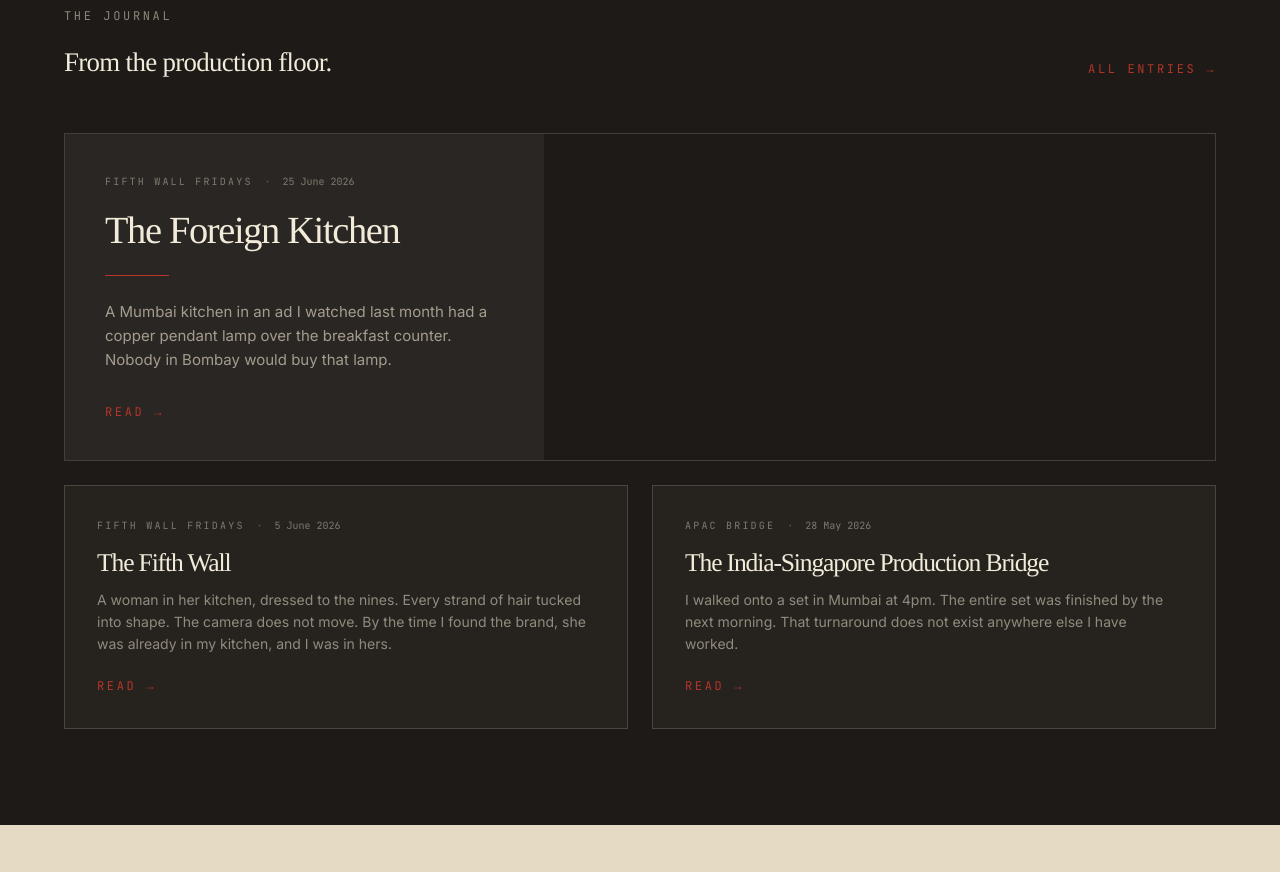
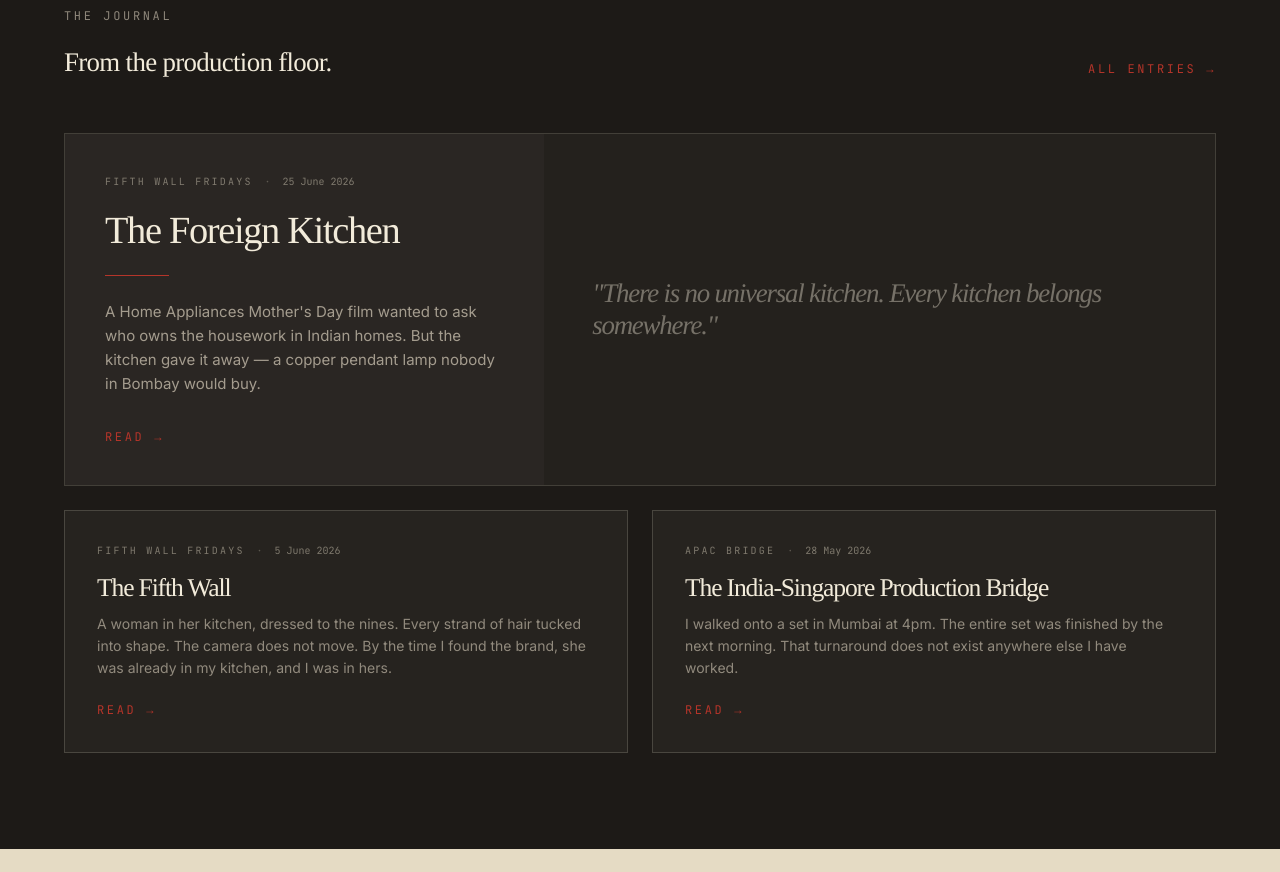
Before and after one commit to farhanamattar-code/bombay-blanc-site, a React (Vite) app: page / in a window 1280 px wide. Shown: the part 4280-5152 px from the top of the page. Built offline with nearby package versions, Linux system fonts and the light colour scheme; a web font is replaced by a local one.

Commit message:
Journal Push

```diff
--- a/src/components/JournalPreview.jsx
+++ b/src/components/JournalPreview.jsx
@@ -52,9 +52,11 @@ export default function JournalPreview() {
             className="group block no-underline"
           >
             <div className="grid grid-cols-1 lg:grid-cols-12 gap-0 border border-khadi/20">
-              {/* Left — pull quote accent */}
+              {/* Left — pull quote accent.
+                  Spans the full 12 cols when the featured post has no pullQuote,
+                  so the card never leaves an empty black panel on the right. */}
               <div
-                className="lg:col-span-5 p-8 lg:p-10 flex flex-col justify-between"
+                className={`${featured.pullQuote ? 'lg:col-span-5' : 'lg:col-span-12'} p-8 lg:p-10 flex flex-col justify-between`}
                 style={{ background: 'rgba(242,235,218,0.06)' }}
               >
                 <div>
--- a/src/data/journalPosts.js
+++ b/src/data/journalPosts.js
@@ -6,14 +6,15 @@ const journalPosts = [
     date: "2026-06-25",
     category: "Fifth Wall Fridays",
     seoTitle: "The Foreign Kitchen — Bombay Blanc Journal",
-    seoDescription: "A Mumbai kitchen in an ad had a copper pendant lamp nobody in Bombay would buy. The Foreign Kitchen on cultural specificity, the briefs that haven't done the homework, and why the Fifth Wall gets bigger when the kitchen is imported.",
+    seoDescription: "A Home Appliances Mother's Day film set out to question who owns housework in Indian homes — but its kitchen had a copper pendant lamp nobody in Bombay would buy. The Foreign Kitchen on cultural specificity, the briefs that haven't done the homework, and why the Fifth Wall gets bigger when the kitchen is imported.",
     seoKeywords: "the foreign kitchen, fifth wall, cultural intimacy, brand storytelling India, cultural specificity advertising, Bombay kitchen, brand films Asia, shoot in India, production house Singapore, Bombay Blanc",
     heroImage: "/images/hana-mattar-the-foreign-kitchen-bombay-blanc-og.jpg",
     heroAlt: "Hana Mattar on The Foreign Kitchen — what happens when brands import intimacy across cultures. The Fifth Wall, Post IV. A creative production house in Singapore and Bombay.",
     articleImage: "/images/hana-mattar-the-foreign-kitchen-bombay-kitchen-bombay-blanc.jpg",
     articleImageAlt: "A real Mumbai middle-class kitchen at morning — indigo cabinets, white laminate counter, a steel masala dabba, a blue Pigeon kettle on the stove, tubelight on the ceiling, a clothesline visible through the window. Hana Mattar on The Foreign Kitchen, Bombay Blanc.",
     articleImageCaption: "Fifth Wall Fridays · IV · The Foreign Kitchen",
-    hook: "A Mumbai kitchen in an ad I watched last month had a copper pendant lamp over the breakfast counter. Nobody in Bombay would buy that lamp.",
+    hook: "A Home Appliances Mother's Day film wanted to ask who owns the housework in Indian homes. But the kitchen gave it away — a copper pendant lamp nobody in Bombay would buy.",
+    pullQuote: "There is no universal kitchen. Every kitchen belongs somewhere.",
     body: [
       {
         type: "text",
```
